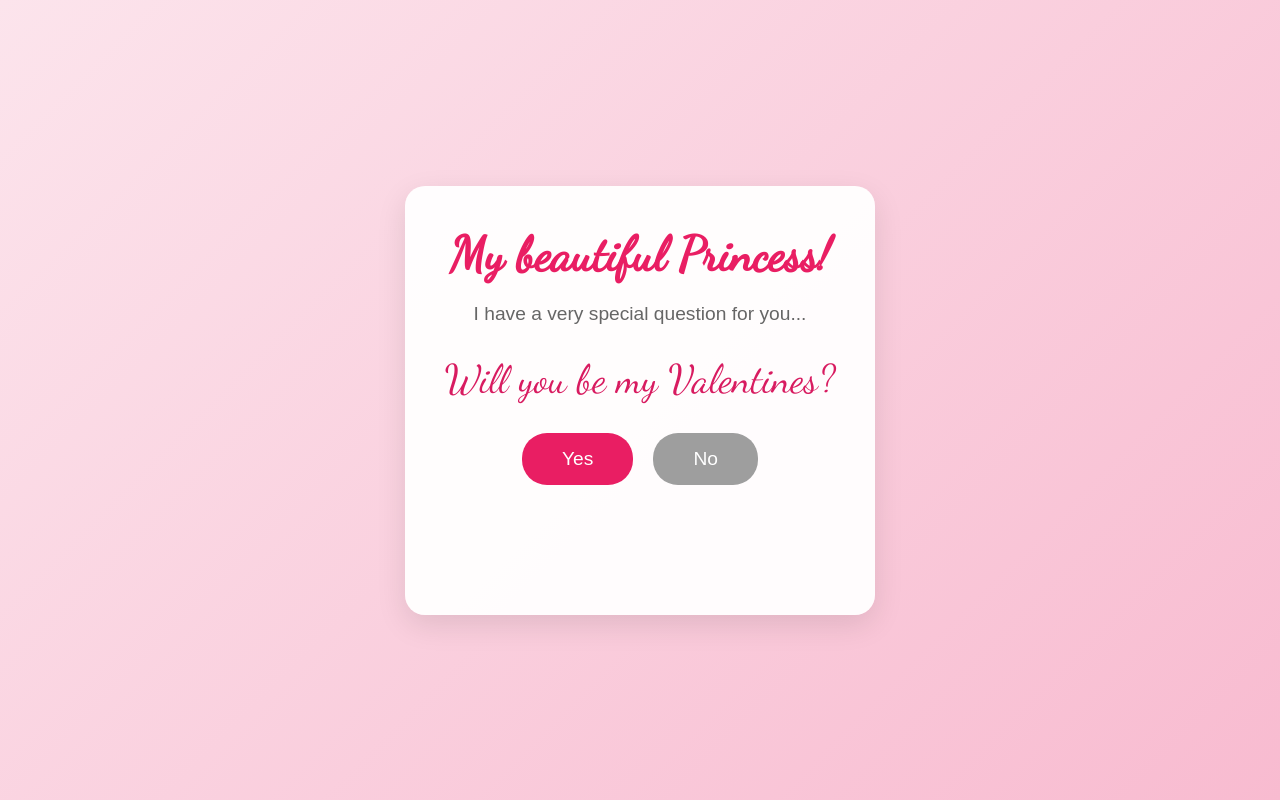
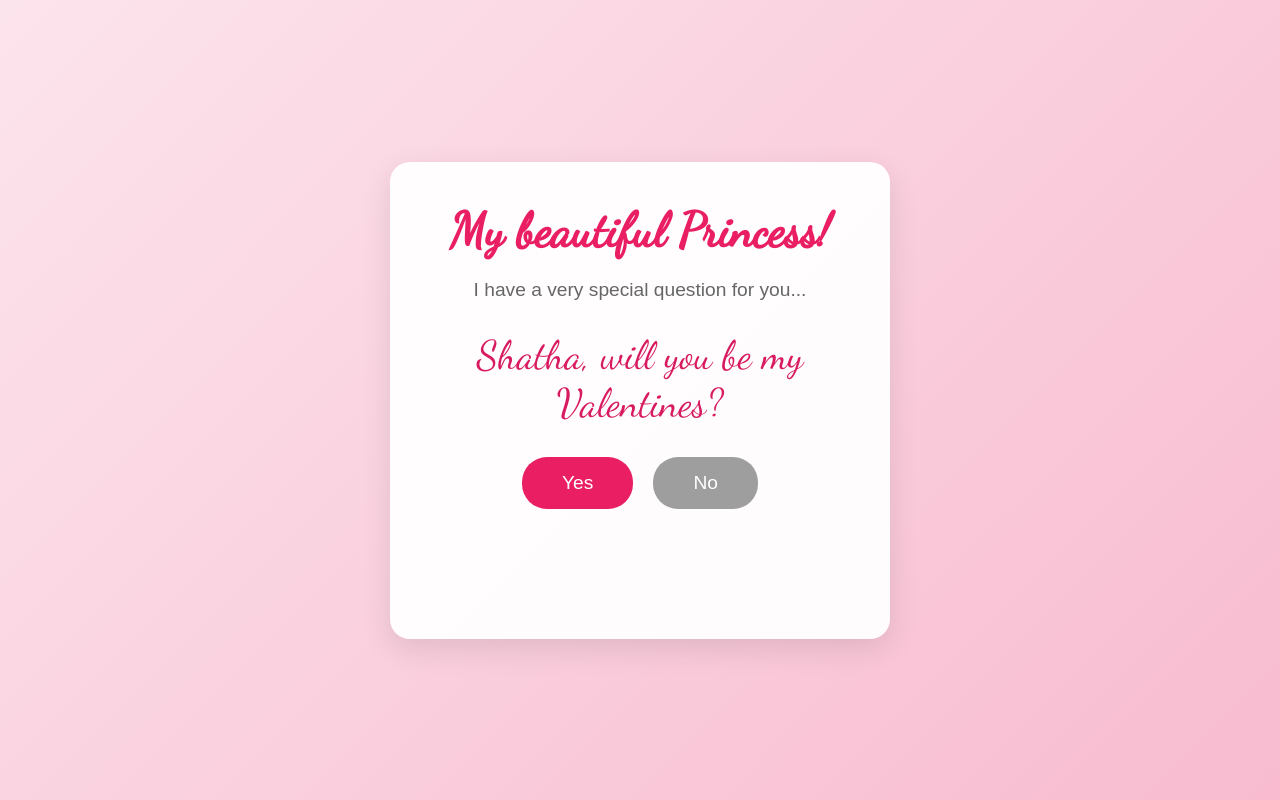
Before and after one commit to arfinuddin/Shatha, a plain HTML site: page index.html in a window 1280 px wide. Drawn offline with Linux system fonts and the light colour scheme.

Commit message:
index.html

```diff
--- a/index.html
+++ b/index.html
@@ -12,7 +12,7 @@
         <div class="proposal-card">
             <h1 class="greeting">My beautiful Princess!</h1>
             <div class="message">I have a very special question for you...</div>
-            <div class="proposal">Will you be my Valentines?</div>
+            <div class="proposal">Shatha, will you be my Valentines?</div>
             <div class="buttons">
                 <button id="yesBtn" class="btn yes-btn">Yes</button>
                 <button id="noBtn" class="btn no-btn">No</button>
```
